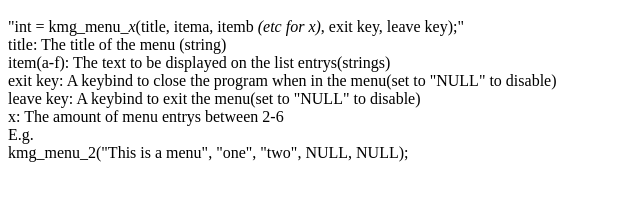
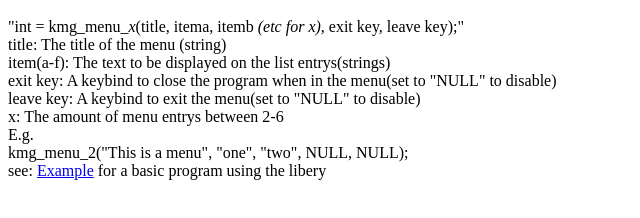
Before and after one commit to Kmartguy/Kmartguys-menus, a plain HTML site: page docs/index.html in a window 1280 px wide. Shown: the part 48-266 px from the top of the page, without its empty margins (0-640 px from the left). Drawn offline with Linux system fonts and the light colour scheme.

Commit message:
Update index.html

```diff
--- a/docs/index.html
+++ b/docs/index.html
@@ -7,5 +7,6 @@
 	leave key: A keybind to exit the menu(set to "NULL" to disable)<br>
 	x: The amount of menu entrys between 2-6<br>
 	E.g.<br>
-	kmg_menu_2("This is a menu", "one", "two", NULL, NULL);
+	kmg_menu_2("This is a menu", "one", "two", NULL, NULL);<br>
+	see: <a href="https://github.com/Kmartguy/Kmartguys-menus/tree/main/docs/example">Example</a> for a basic program using the libery
 </p>
```
